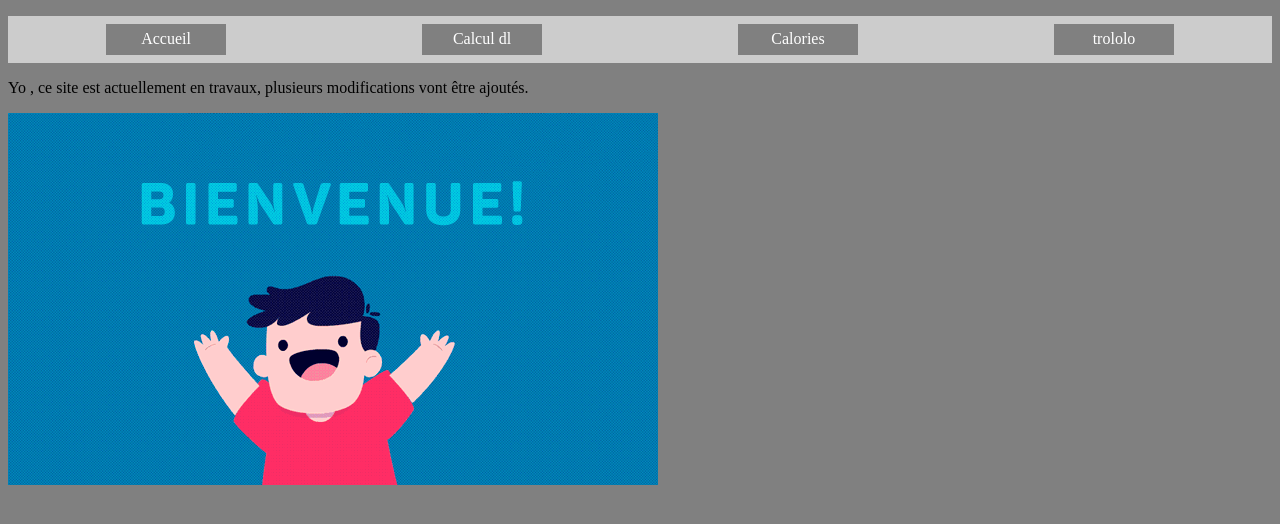
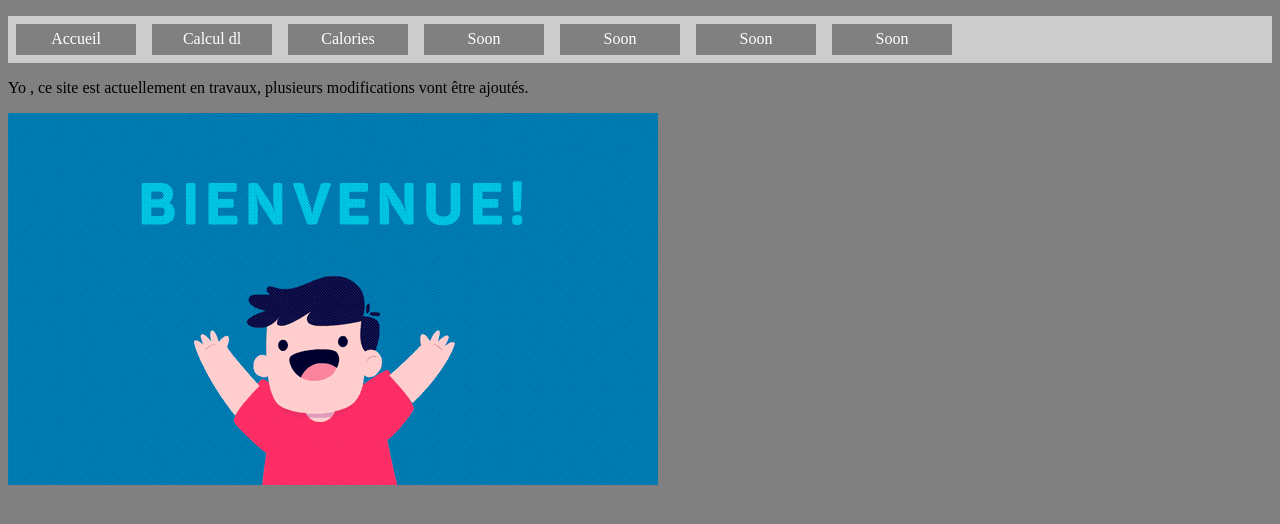
Before and after one commit to dhsjulien/site_random, a plain HTML site: page index.html in a window 1280 px wide. Drawn offline with Linux system fonts and the light colour scheme.

Commit message:
ajout d'lement menu

```diff
--- a/index.html
+++ b/index.html
@@ -12,7 +12,7 @@
 			padding:0;
 			background-color:#ccc;
 			list-style-type: none;
-			justify-content: space-around;
+
 
 		}
 		body{
@@ -50,7 +50,16 @@
 			<a href="Calories.html">Calories </a>
 		</li>
 		<li>
-			<a href="Menu.html">trololo </a>
+			<a href="">Soon </a>
+		</li>
+		<li>
+			<a href="">Soon </a>
+		</li>
+		<li>
+			<a href="">Soon </a>
+		</li>
+		<li>
+			<a href="">Soon </a>
 		</li>
 	</ul>
 
```
Also changed, not shown: Calories.html (+10 -2 lines), goAndmo.html (+10 -2 lines).
